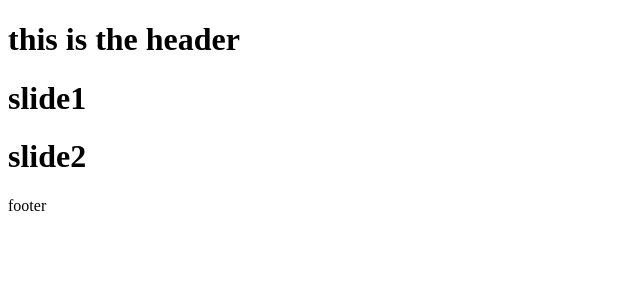
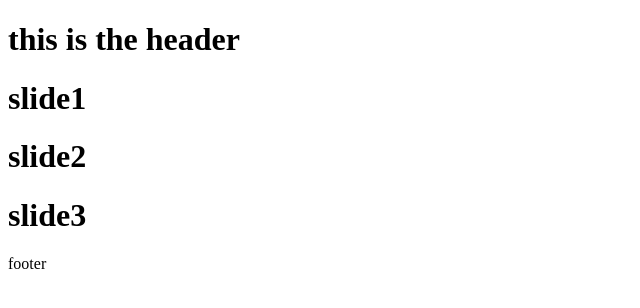
Before and after one commit to Alibayat7979/git, a plain HTML site: page index.html in a window 1280 px wide. Shown: the whole page, without its empty margins (0-640 px from the left). Drawn offline with Linux system fonts and the light colour scheme.

Commit message:
slide3added to silds

```diff
--- a/index.html
+++ b/index.html
@@ -12,6 +12,7 @@
     <div class="slider">
         <h1>slide1</h1>
         <h1>slide2</h1>
+        <h1>slide3</h1>
     </div>
     <footer>
         footer
```
